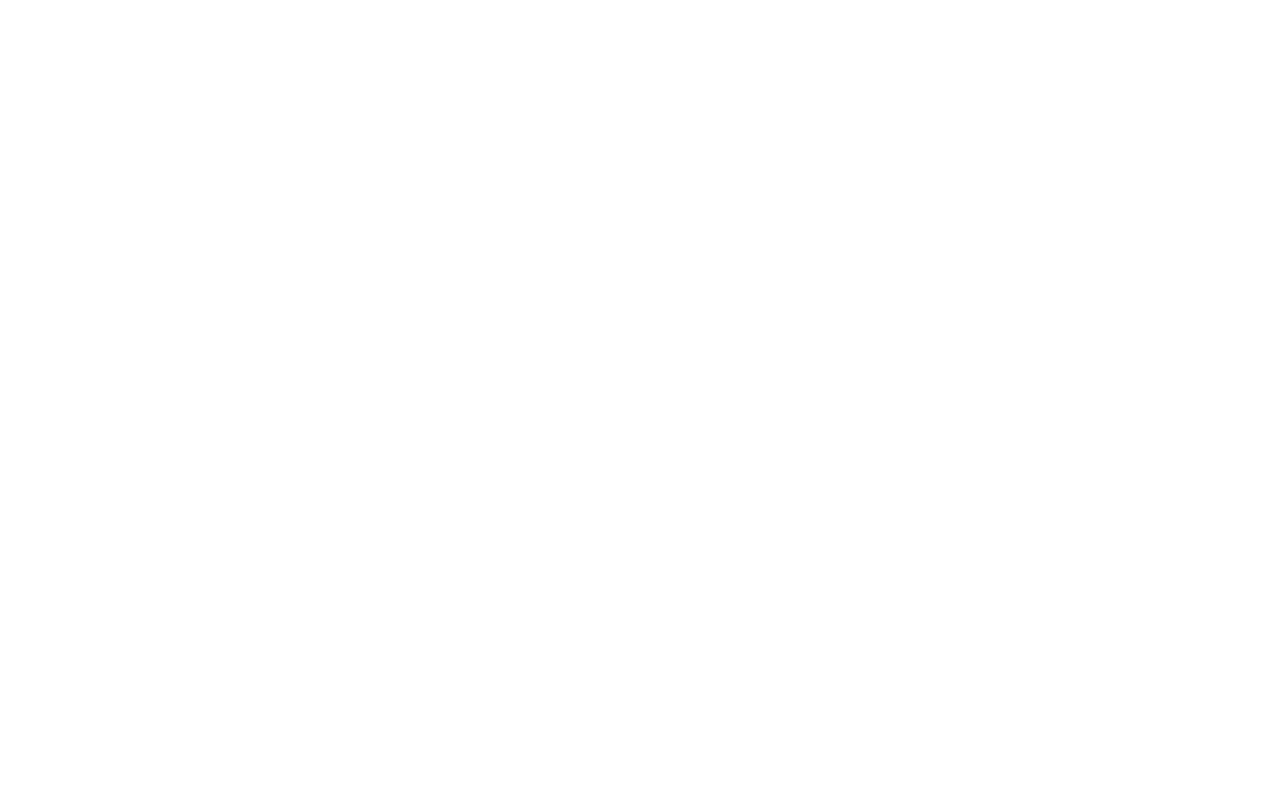
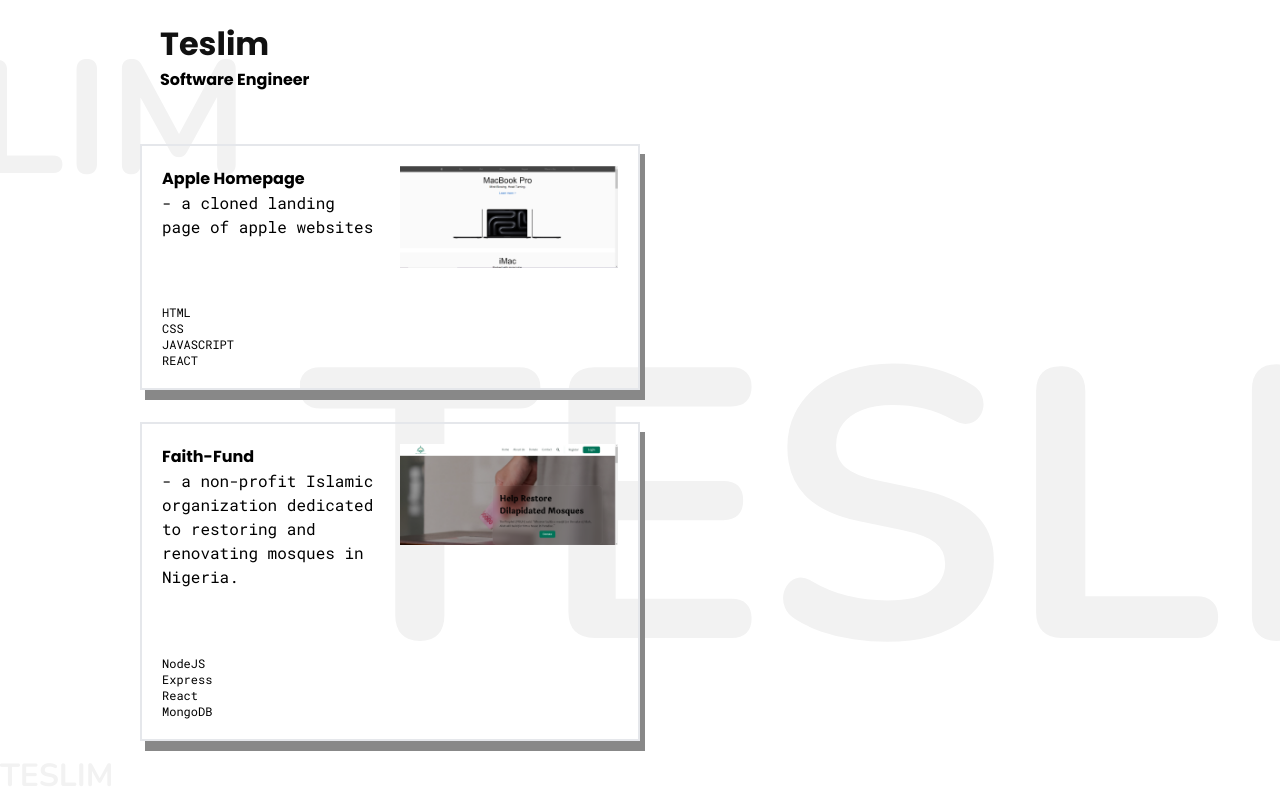
Before and after one commit to teslyym/PoRt_FoLiO, a React (Vite) app: page /projects in a window 1280 px wide. Before the commit this address had no page. Built offline with nearby package versions, Linux system fonts and the light colour scheme.

Commit message:
Addition of projects

```diff
--- a/src/App.jsx
+++ b/src/App.jsx
@@ -4,6 +4,7 @@ import { BrowserRouter, Route, Routes } from "react-router-dom";
 import Home from "./assets/Components/Home";
 import About from "./assets/Components/About";
 import Skills from "./assets/Components/Skills";
+import Projects from "./assets/Components/Projects";
 
 function App() {
   return (
@@ -13,6 +14,7 @@ function App() {
           <Route path="/" element={<Home />} />
           <Route path="about" element={<About />} />
           <Route path="skills" element={<Skills />} />
+          <Route path="projects" element={<Projects />} />
         </Routes>
       </BrowserRouter>
     </>
--- a/src/assets/Components/Links.jsx
+++ b/src/assets/Components/Links.jsx
@@ -0,0 +1,16 @@
+import React from "react";
+import Header from "./Loader/Header";
+import Background from "./Background";
+
+const Links = () => {
+  return (
+    <div className="items-center  max-w-[1000px] mx-auto justify-center">
+      <div>
+        <Header />
+        <Background />
+      </div>
+    </div>
+  );
+};
+
+export default Links;
--- a/src/assets/Components/Navbar.jsx
+++ b/src/assets/Components/Navbar.jsx
@@ -24,7 +24,7 @@ const Navbar = () => {
 
           <button>
             {" "}
-            <Link>
+            <Link to={"/projects"}>
               <p className=" flex font-roboto w-[100px] justify-center font-light p-[5px]   border-[3px] border-[#ccc] shadow-sm shadow-[gray] whitespace-nowrap">
                 Projects
               </p>
--- a/src/assets/Components/Projects.jsx
+++ b/src/assets/Components/Projects.jsx
@@ -0,0 +1,75 @@
+import React from "react";
+import Header from "./Loader/Header";
+import Background from "./Background";
+import Apple from "../../assets/Apple.png";
+import FaithFund from "../../assets/FaithFund.png";
+
+const Projects = () => {
+  return (
+    <div className="items-center  max-w-[1000px] mx-auto justify-center">
+      <div>
+        <Header />
+        <Background />
+        <div className="flex mt-[2rem] gap-5 border-[2px] table--shadow border-solid justify-around w-[500px]">
+          <div>
+            <div className="flex justify-around px-5 py-5 gap-5">
+              <div className="w-1/2">
+                <a
+                  href="https://apple-website-ashy.vercel.app/"
+                  className="font-poppins font-bold"
+                >
+                  Apple Homepage
+                </a>
+
+                <h1 className="font-roboto font-normal ">
+                  - a cloned landing page of apple websites
+                </h1>
+                <div className="pt-[30%]">
+                  <h1 className="font-roboto font-normal text-xs">HTML</h1>
+                  <h1 className="font-roboto font-normal text-xs">CSS</h1>
+                  <h1 className="font-roboto font-normal text-xs">
+                    JAVASCRIPT
+                  </h1>
+                  <h1 className="font-roboto font-normal text-xs">REACT</h1>
+                </div>
+              </div>
+              <div className="w-[50%]">
+                <img className="" src={Apple} alt="" />
+              </div>
+            </div>
+          </div>
+        </div>
+        <div className="flex mt-[2rem] gap-5 border-[2px] table--shadow border-solid justify-around w-[500px]">
+          <div>
+            <div className="flex justify-around px-5 py-5 gap-5">
+              <div className="w-1/2">
+                <a
+                  href="https://faith-fund.vercel.app/"
+                  className="font-poppins font-bold"
+                >
+                  Faith-Fund
+                </a>
+
+                <h1 className="font-roboto font-normal ">
+                  - a non-profit Islamic organization dedicated to restoring and
+                  renovating mosques in Nigeria.
+                </h1>
+                <div className="pt-[30%]">
+                  <h1 className="font-roboto font-normal text-xs">NodeJS</h1>
+                  <h1 className="font-roboto font-normal text-xs">Express</h1>
+                  <h1 className="font-roboto font-normal text-xs">React</h1>
+                  <h1 className="font-roboto font-normal text-xs">MongoDB</h1>
+                </div>
+              </div>
+              <div className="w-[50%]">
+                <img className="" src={FaithFund} alt="" />
+              </div>
+            </div>
+          </div>
+        </div>
+      </div>
+    </div>
+  );
+};
+
+export default Projects;
```
Also changed, not shown: src/assets/Apple.png (added), src/assets/FaithFund.png (added).
